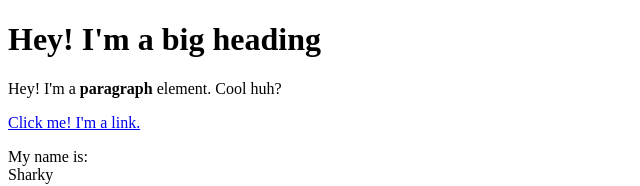
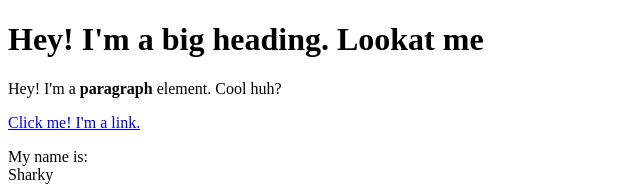
Before and after one commit to Rubiks-Sharkitten/cartoon-hero, a plain HTML site: page test.html in a window 1280 px wide. Shown: the top 186 px of the page, without its empty margins (0-640 px from the left). Drawn offline with Linux system fonts and the light colour scheme.

Commit message:
updated the heading

```diff
--- a/test.html
+++ b/test.html
@@ -4,7 +4,7 @@
 	<title>Test Page</title>
 </head>
 <body>
-	<h1> Hey! I'm a big heading </h1>
+	<h1> Hey! I'm a big heading. Lookat me </h1>
 	<p>Hey! I'm a <b>paragraph</b> element. Cool huh?</p>
 	<a href="https://google.com" target="_blank" title="Lets go to google">Click me! I'm a link.</a>
 	<p>My name is:<br>
```
